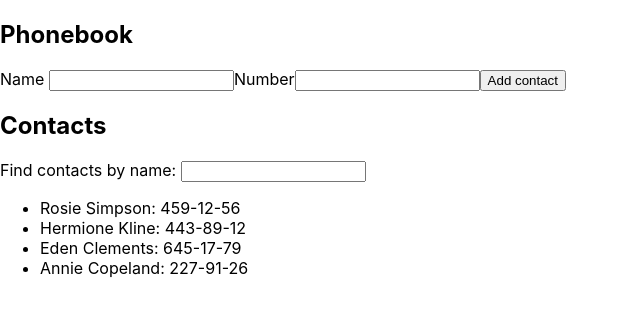
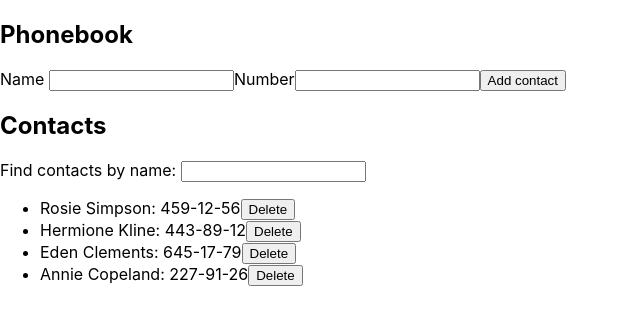
Before and after one commit to GeryMarkury/goit-react-hw-02-phonebook, a React (Create React App) app: page / in a window 1280 px wide. Shown: the top 324 px of the page, without its empty margins (0-640 px from the left). Built offline with nearby package versions, Linux system fonts and the light colour scheme.

Commit message:
Finished React

```diff
--- a/src/components/App.jsx
+++ b/src/components/App.jsx
@@ -13,24 +13,29 @@ export class App extends Component {
     {id: 'id-3', name: 'Eden Clements', number: '645-17-79'},
     { id: 'id-4', name: 'Annie Copeland', number: '227-91-26' },
     ],
-    name: '',
-    number: '',
     filter: '',
   };
 
-  handleChange = event => {
-    this.setState({ [event.currentTarget.name]: event.currentTarget.value })
-  };
+onAddContact = (name, number) => {
+  const contactExists = this.state.contacts.find(
+    contact => contact.name.toLowerCase() === name.toLowerCase()
+  );
+  if (contactExists) {
+    alert(`${name} is already in contacts.`);
+    return;
+  }
+  const newContact = { id: nanoid(), name: name, number: number };
+  this.setState(prevState => ({
+    contacts: [...prevState.contacts, newContact],
+    filter: '',
+  }));
+};
 
-  onAddContact = () => {
-    const newContact = { id: nanoid(), name: this.state.name, number: this.state.number };
-    this.setState(prevState => ({
-      contacts: [...prevState.contacts, newContact],
-      name: '',
-      number: '',
-      filter: '',
-    }));
-  };
+  onDeleteContact = (id) => {
+  this.setState(prevState => ({
+    contacts: prevState.contacts.filter(contact => contact.id !== id)
+  }));
+};
 
   changeFilter = (event) => {
     this.setState({filter: event.currentTarget.value})
@@ -43,10 +48,10 @@ export class App extends Component {
     return (
      <div>
         <Section title="Phonebook">
-          <NameForm name={this.state.name} number={this.state.number} handleChange={this.handleChange} onAddContact={this.onAddContact}></NameForm>
+          <NameForm onAddContact={this.onAddContact}></NameForm>
         </Section>
         <Section title="Contacts">
-          <ContactsList contacts={visibleContacts} value={this.state.filter} changeFilter={this.changeFilter}></ContactsList>
+          <ContactsList contacts={visibleContacts} value={this.state.filter} changeFilter={this.changeFilter} onDeleteContact={this.onDeleteContact}></ContactsList>
         </Section>
       </div>
   );
--- a/src/components/Section/ContactsList/ContactsList.jsx
+++ b/src/components/Section/ContactsList/ContactsList.jsx
@@ -1,10 +1,15 @@
 import { Filter } from './Filter/Filter';
 
-export const ContactsList = ({ contacts, value, changeFilter }) => (
-    <div>
-        <Filter value={value} changeFilter={changeFilter}></Filter>
-        <ul>
-        {contacts.map(({ id, name, number }) => <li key={id}>{name}: {number}</li>)}
-        </ul>
-    </div>
+export const ContactsList = ({ contacts, value, changeFilter, onDeleteContact }) => (
+<div>
+    <Filter value={value} changeFilter={changeFilter} />
+    <ul>
+      {contacts.map(({ id, name, number }) => (
+        <li key={id}>
+          {name}: {number}
+          <button type="button" onClick={() => onDeleteContact(id)}>Delete</button>
+        </li>
+      ))}
+    </ul>
+  </div>
 );
--- a/src/components/Section/NameForm/NameForm.jsx
+++ b/src/components/Section/NameForm/NameForm.jsx
@@ -1,10 +1,31 @@
-export const NameForm = ({ name, number, handleChange, onAddContact }) => (
+import { Component } from 'react';
+
+export class NameForm extends Component {
+
+    state = {
+        name: '',
+        number: '',
+    };
+
+    handleChange = event => {
+        this.setState({ [event.currentTarget.name]: event.currentTarget.value })
+    };
+
+    handleOnClick = () => {
+        this.props.onAddContact(this.state.name, this.state.number);
+        this.setState({ name: '', number: '', });
+    };
+
+    render() {
+        const { name, number } = this.state;
+
+        return (
             <form>
                 <label>Name <input
                     type="text"
                     name="name"
                     value={name}
-        onChange={handleChange}
+                    onChange={this.handleChange}
                     pattern="^[a-zA-Zа-яА-Я]+(([' -][a-zA-Zа-яА-Я ])?[a-zA-Zа-яА-Я]*)*$"
                     title="Name may contain only letters, apostrophe, dash and spaces. For example Adrian, Jacob Mercer, Charles de Batz de Castelmore d'Artagnan"
                     required
@@ -13,11 +34,12 @@ export const NameForm = ({ name, number, handleChange, onAddContact }) => (
                     type="tel"
                     name="number"
                     value={number}
-        onChange={handleChange}
+                    onChange={this.handleChange}
                     pattern="\+?\d{1,4}?[-.\s]?\(?\d{1,3}?\)?[-.\s]?\d{1,4}[-.\s]?\d{1,4}[-.\s]?\d{1,9}"
                     title="Phone number must be digits and can contain spaces, dashes, parentheses and can start with +"
                     required
                 /></label>
-        <button type="button" onClick={onAddContact}>Add contact</button>
-    </form>
-)
+                <button type="button" onClick={this.handleOnClick}>Add contact</button>
+            </form>)
+    }
+}
```
Lines whose indentation alone changed are shown as unchanged.
